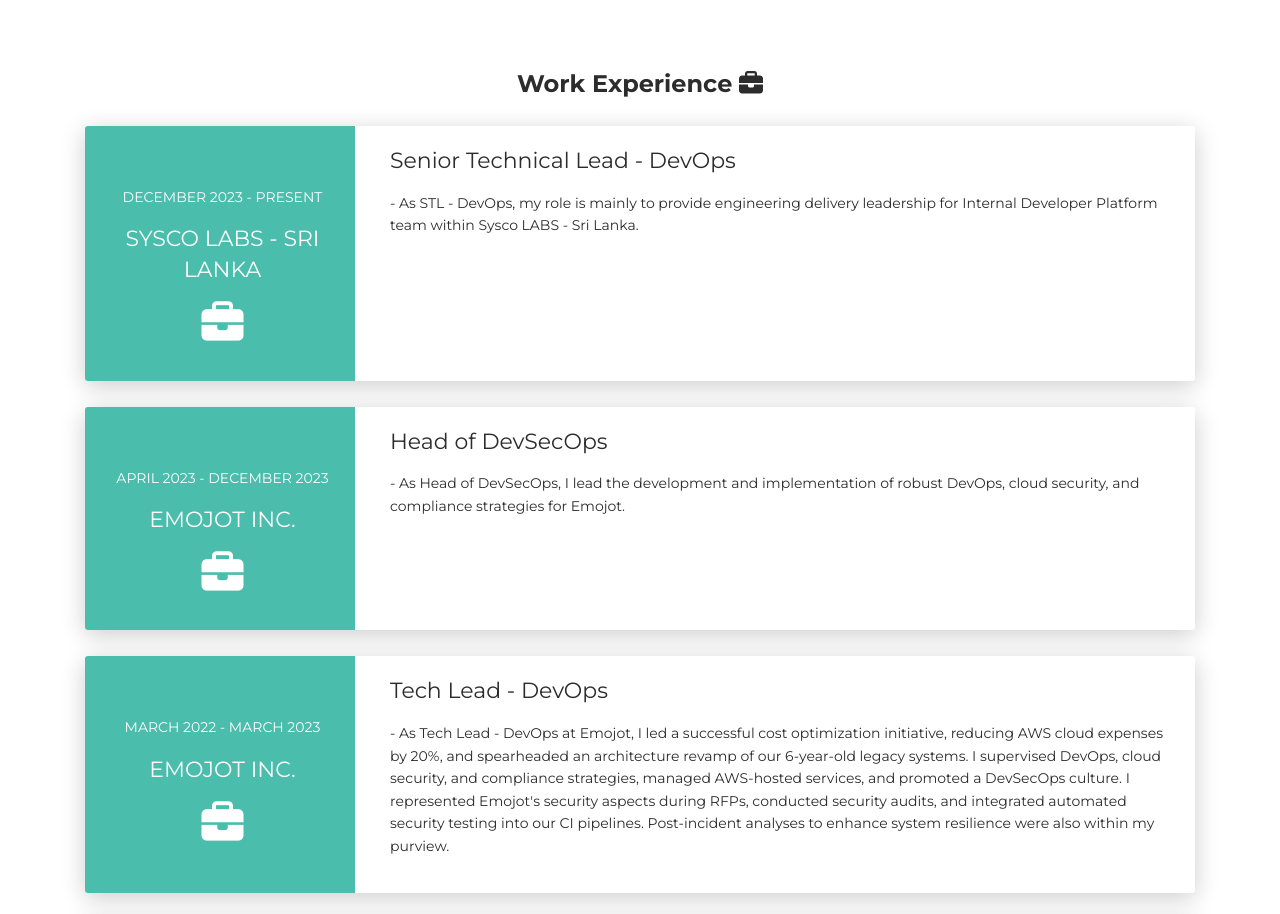
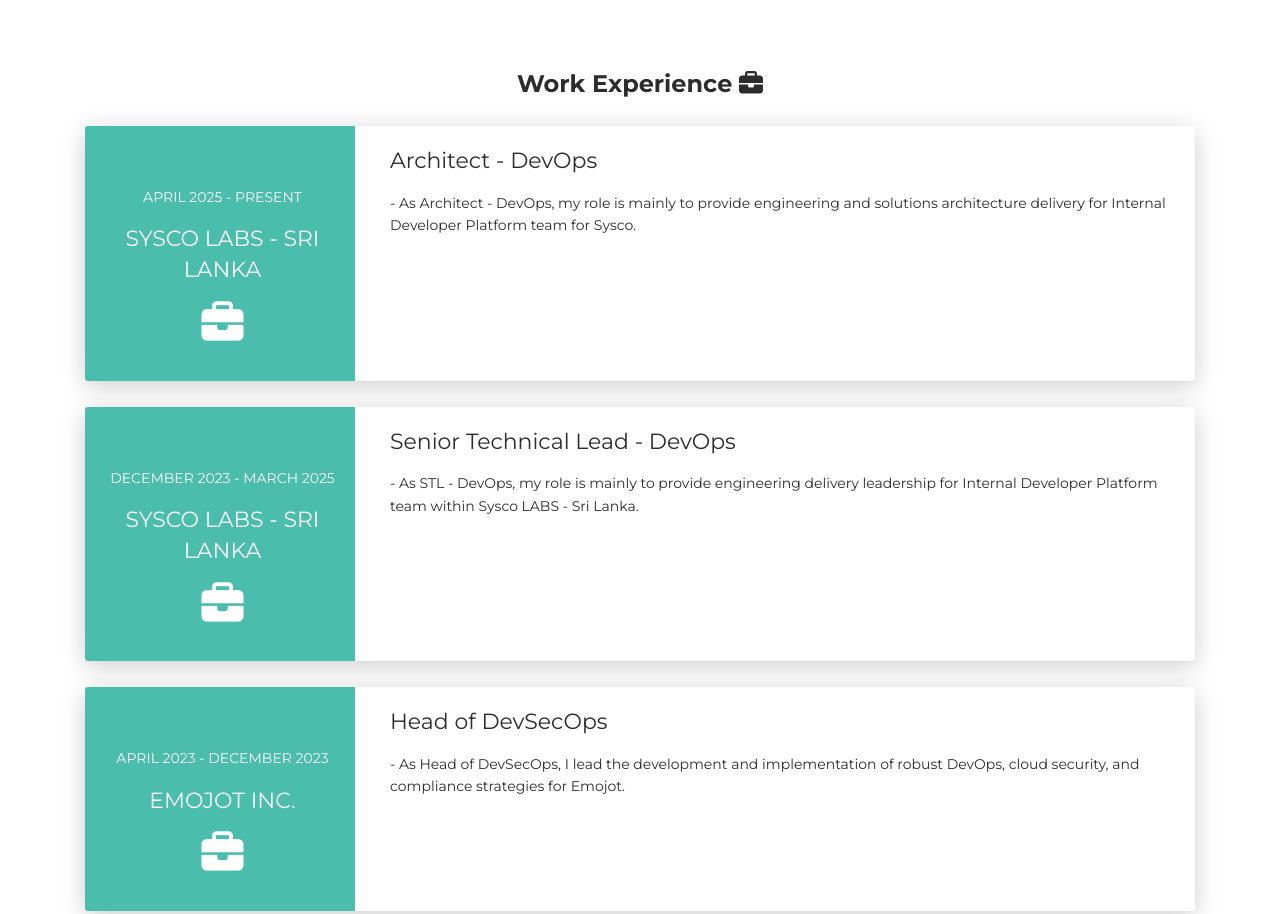
Before and after one commit to rav94/ravnfwebsite, a plain HTML site: page index.html in a window 1280 px wide. Shown: the part 1200-2114 px from the top of the page. Drawn offline with Linux system fonts and the light colour scheme.

Commit message:
Updated the work expereince

```diff
--- a/index.html
+++ b/index.html
@@ -136,7 +136,24 @@
       <div class="row">
         <div class="col-md-3 bg-primary" data-aos="fade-right" data-aos-offset="50" data-aos-duration="500">
           <div class="card-body cc-experience-header">
-            <p>December 2023 - Present</p>
+            <p>April 2025 - Present</p>
+            <div class="h5">Sysco LABS - Sri Lanka</div>
+            <p><span><i class="fa fa-briefcase fa-3x"></i></span></p>
+          </div>
+        </div>
+        <div class="col-md-9" data-aos="fade-left" data-aos-offset="50" data-aos-duration="500">
+          <div class="card-body">
+            <div class="h5">Architect - DevOps</div>
+            <p>  - As Architect - DevOps, my role is mainly to provide engineering and solutions architecture delivery for Internal Developer Platform team for Sysco.</p>
+          </div>
+        </div>
+      </div>
+    </div>
+    <div class="card">
+      <div class="row">
+        <div class="col-md-3 bg-primary" data-aos="fade-right" data-aos-offset="50" data-aos-duration="500">
+          <div class="card-body cc-experience-header">
+            <p>December 2023 - March 2025</p>
             <div class="h5">Sysco LABS - Sri Lanka</div>
             <p><span><i class="fa fa-briefcase fa-3x"></i></span></p>
           </div>
```
